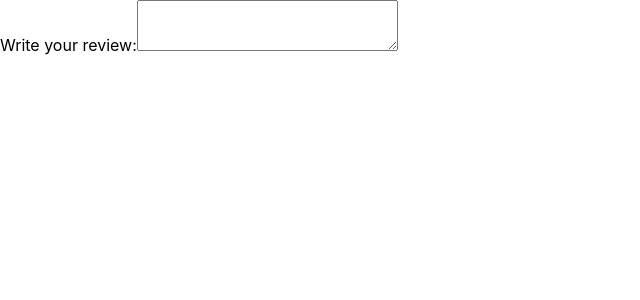
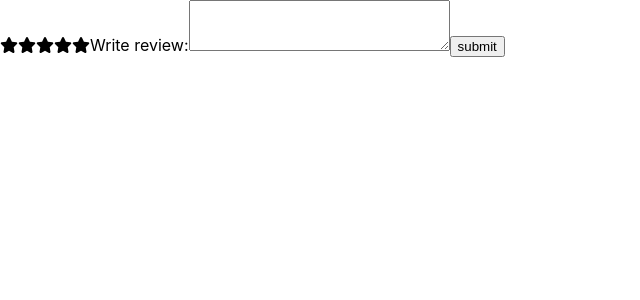
Before and after one commit to AKWOK15/Rate-Dining-Hall, a React (Create React App) app in the folder rate-dining-hall/: page / in a window 1280 px wide. Shown: the top 300 px of the page, without its empty margins (0-640 px from the left). Built offline with nearby package versions, Linux system fonts and the light colour scheme.

Commit message:
Added star

```diff
--- a/rate-dining-hall/package.json
+++ b/rate-dining-hall/package.json
@@ -3,6 +3,9 @@
   "version": "0.1.0",
   "private": true,
   "dependencies": {
+    "@fortawesome/fontawesome-svg-core": "^6.4.2",
+    "@fortawesome/free-solid-svg-icons": "^6.4.2",
+    "@fortawesome/react-fontawesome": "^0.2.0",
     "@testing-library/jest-dom": "^5.14.1",
     "@testing-library/react": "^13.0.0",
     "@testing-library/user-event": "^13.2.1",
--- a/rate-dining-hall/src/form.tsx
+++ b/rate-dining-hall/src/form.tsx
@@ -1,15 +1,27 @@
-import React from 'react';
-import logo from './logo.svg';
+
 import './form.css';
+import { library } from '@fortawesome/fontawesome-svg-core';
+import {faStar} from '@fortawesome/free-solid-svg-icons';
+import { FontAwesomeIcon } from '@fortawesome/react-fontawesome';
+
+library.add(faStar);
+
+
 
 function form() {
   return (
     <div className="form">
       <header className="form-header">
+      <FontAwesomeIcon icon="star" />
+      <FontAwesomeIcon icon="star" />
+      <FontAwesomeIcon icon="star" />
+      <FontAwesomeIcon icon="star" />
+      <FontAwesomeIcon icon="star" />
         <label>
-          Write your review:
+          Write  review:
           <textarea id="comment" name = "comment" rows = {3} cols = {30}></textarea>
         </label>
+        <input type= "submit" value= "submit"/>
       </header>
     </div>
   );
```
Also changed, not shown: rate-dining-hall/src/page.tsx (deleted, +0 -9 lines), 2 other files (tests, documents, lock files or other folders).
